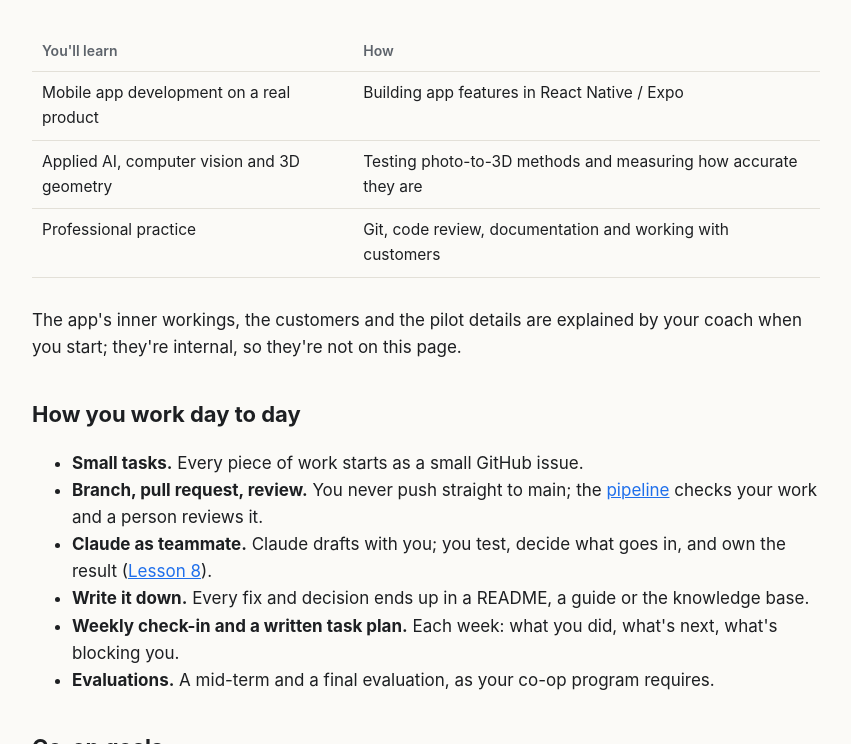
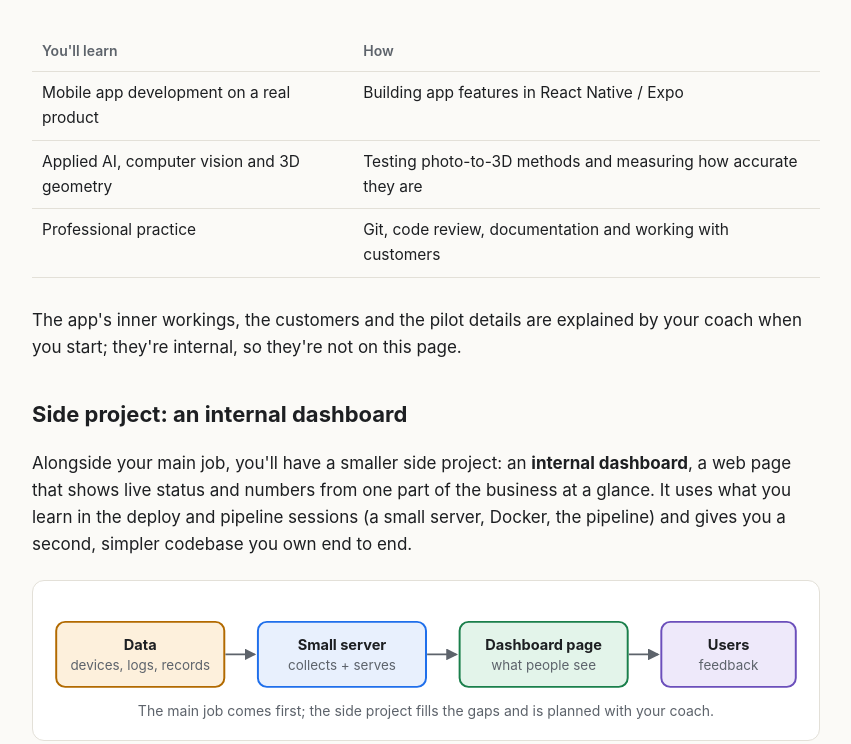
Before and after one commit to wdigi/tony, a plain HTML site: page coop.html in a window 1280 px wide. Shown: the part 2056-2800 px from the top of the page, without its empty margins (214-1065 px from the left). Drawn offline with Linux system fonts and the light colour scheme.

Commit message:
Lesson 8: add operation manual; Co-op: dashboard as side project, real job wording
Co-Authored-By: Claude Opus 5.5 <noreply@anthropic.com>
Claude-Session: https://claude.ai/code/session_01Ku9BkEzKzWP1ttkX9J7BvX

```diff
--- a/coop.html
+++ b/coop.html
@@ -15,7 +15,7 @@
 <main><div class="wrap">
 
 <h1>Co-op: Junior Developer</h1>
-<p class="lead">Your home page as a DiGiKits <strong>Junior Developer (Co-op)</strong>. You'll build a real product, the DiGiKits <strong>3D Concept App</strong>, help prepare it for customers, and learn enough of the hardware side to talk easily with the hardware team. Start here, then follow the path below.</p>
+<p class="lead">Your home page as a DiGiKits <strong>Junior Developer (Co-op)</strong>. This is a real job: you'll build a real product, the DiGiKits <strong>3D Concept App</strong>, help prepare it for customers, and learn enough of the hardware side to talk easily with the hardware team. Start here, then follow the path below.</p>
 <div class="card"><p style="margin:0"><strong>Your work term at a glance:</strong> full-time during the term, at the office with hybrid work possible, supervised by the founder and system architect. Term dates and the agreement itself are handled with your school's co-op office and kept privately, not on this page.</p></div>
 <p class="reminder"><span class="r-icon" aria-hidden="true">📝</span><a href="#how-did-it-feel">Update progress on the message board below ↓</a></p>
 
@@ -73,6 +73,20 @@
 </table></div>
 <p>The app's inner workings, the customers and the pilot details are explained by your coach when you start; they're internal, so they're not on this page.</p>
 
+<h2 id="side-project">Side project: an internal dashboard</h2>
+<p>Alongside your main job, you'll have a smaller side project: an <strong>internal dashboard</strong>, a web page that shows live status and numbers from one part of the business at a glance. It uses what you learn in the deploy and pipeline sessions (a small server, Docker, the pipeline) and gives you a second, simpler codebase you own end to end.</p>
+<figure class="fig"><svg class="d" viewBox="0 0 680 120" role="img" aria-label="Dashboard side project: data feeds a small server, which serves the dashboard page to its users">
+<defs><marker id="c3" viewBox="0 0 10 10" refX="8.5" refY="5" markerWidth="7" markerHeight="7" orient="auto-start-reverse"><path d="M0 0L10 5L0 10z" class="ar"/></marker></defs>
+<g text-anchor="middle">
+<rect x="10" y="24" width="150" height="58" rx="8" class="b-w"/><text x="85" y="49" font-size="13" font-weight="700">Data</text><text x="85" y="67" font-size="12" class="q">devices, logs, records</text>
+<rect x="190" y="24" width="150" height="58" rx="8" class="b-a"/><text x="265" y="49" font-size="13" font-weight="700">Small server</text><text x="265" y="67" font-size="12" class="q">collects + serves</text>
+<rect x="370" y="24" width="150" height="58" rx="8" class="b-g"/><text x="445" y="49" font-size="13" font-weight="700">Dashboard page</text><text x="445" y="67" font-size="12" class="q">what people see</text>
+<rect x="550" y="24" width="120" height="58" rx="8" class="b-v"/><text x="610" y="49" font-size="13" font-weight="700">Users</text><text x="610" y="67" font-size="12" class="q">feedback</text>
+</g>
+<g stroke="var(--muted)" stroke-width="1.5" marker-end="url(#c3)"><line x1="161" y1="53" x2="187" y2="53"/><line x1="341" y1="53" x2="367" y2="53"/><line x1="521" y1="53" x2="547" y2="53"/></g>
+<text x="340" y="108" font-size="12.5" text-anchor="middle" class="q">The main job comes first; the side project fills the gaps and is planned with your coach.</text>
+</svg></figure>
+
 <h2 id="how-you-work">How you work day to day</h2>
 <ul>
 <li><strong>Small tasks.</strong> Every piece of work starts as a small GitHub issue.</li>
@@ -95,6 +109,7 @@
 <li>I helped prepare and run a customer demo</li>
 <li>I passed my mid-term evaluation</li>
 <li>I passed my final evaluation</li>
+<li>Side project: my dashboard is live and someone checks it regularly</li>
 </ul>
 
 <p class="reminder"><span class="r-icon" aria-hidden="true">📝</span><a href="#how-did-it-feel">Update progress on the message board below ↓</a></p>
```
Also changed, not shown: physical-ai/lesson-8.html (+4 -2 lines).
